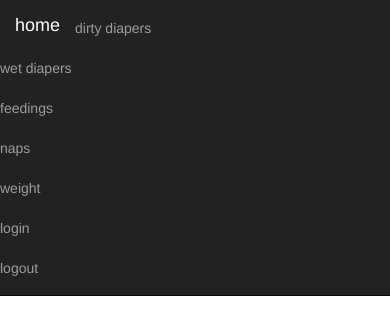
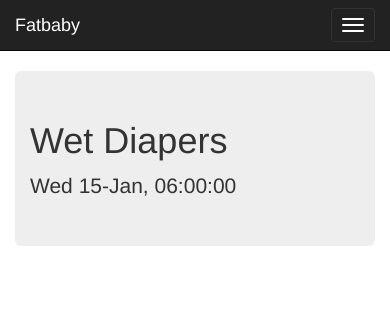
Before and after one commit to cfmeyers/fatbaby, a Flask app: page /wetdiapers in a window 390 px wide. Shown: the top 335 px of the page. Run offline with Flask 2, Linux system fonts and the light colour scheme; a user stored in the database is signed in; tables that the repository leaves empty hold one stand-in row (values such as "Sample post"); some libraries are stand-ins or nearby versions.

Commit message:
changed base template to be more mobile-friendly

```diff
--- a/myapp/templates/base.html
+++ b/myapp/templates/base.html
@@ -4,7 +4,47 @@
 {% block title %}fatbaby{% endblock %}
 
 {% block navbar %}
-  <div class="navbar navbar-inverse navbar-fixed-top">
+<!-- Static navbar -->
+    <div class="navbar navbar-inverse navbar-static-top">
+      <div class="container">
+        <div class="navbar-header">
+          <button type="button" class="navbar-toggle" data-toggle="collapse" data-target=".navbar-collapse">
+            <span class="icon-bar"></span>
+            <span class="icon-bar"></span>
+            <span class="icon-bar"></span>
+          </button>
+          <a class="navbar-brand" href="/">Fatbaby</a>
+        </div>
+        <div class="navbar-collapse collapse">
+          <ul class="nav navbar-nav">
+
+            <li class="active"><a href="/">Daily Rollup</a></li>
+            <li><a href="/wetdiapers">diapers</a></li>
+            <li><a href="/feedings">feedings</a></li>
+            <li><a href="/naps">naps</a></li>
+            <li><a href="/weighings">weight</a></li>
+            <li><a href="/login">login</a></li>
+            <li><a href="/logout">logout</a></li>
+
+          </ul>
+          <ul class="nav navbar-nav navbar-right">
+
+           {% if g.user %}
+            <li><a href="/logout">Not {{g.user.name}}?</a></li>
+           {% endif %}
+          </ul>
+        </div><!--/.nav-collapse -->
+      </div>
+    </div>
+
+
+
+
+
+
+
+  <!-- <div class="navbar navbar-inverse navbar-fixed-top"> -->
+<!--   <div class="navbar navbar-inverse navbar-fixed-top">
   <a class="navbar-brand" href="/">home</a>
     <ul class="nav navbar-nav">
         <li><a href="/dirtydiapers">dirty diapers</a></li>
@@ -16,42 +56,35 @@
         <li><a href="/logout">logout</a></li>
 
     </ul>
-  </div>
+  </div> -->
 {% endblock %}
 
 {% block content %}
-<div class="jumbotron">
+
 <div class="container">
 
+
+  <div class="jumbotron">
     <h1>{{title}}</h1>
-    <hr>
+      {% block sub_content %}
+      {% endblock %}
+  </div>
+
+
 <!-- flash message section-->
     {% with messages = get_flashed_messages() %}
-
       {% if messages %}
+        <div class="jumbotron">
           <ul>
           {% for message in messages %}
               <li>{{ message }} </li>
           {% endfor %}
           </ul>
+        </div>
       {% endif %}
-
     {% endwith %}
 <!-- end flash message section-->
 
-
-</div>
-
-
-
-    {% block sub_content %}
-
-    {% endblock %}
-
-    {% if g.user %}
-    <br>
-      <p>USER is {{g.user.name}}</p>
-    {% endif %}
 </div>
 
 {% endblock %}
```
Lines whose indentation alone changed are shown as unchanged.
